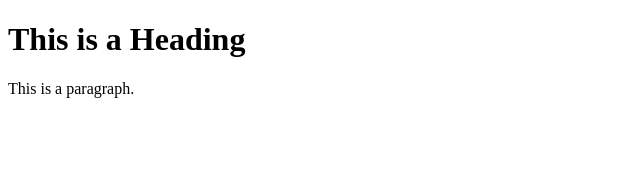
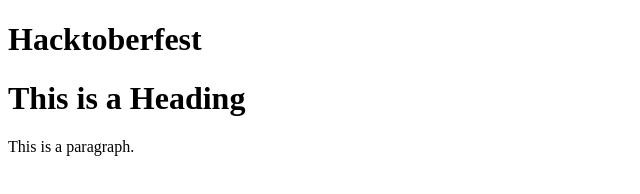
Before and after one commit to kumargoverdhan/html, a plain HTML site: page main.html in a window 1280 px wide. Shown: the whole page, without its empty margins (0-640 px from the left). Drawn offline with Linux system fonts and the light colour scheme.

Commit message:
Update main.html
adding the hacktoberfest heading

```diff
--- a/main.html
+++ b/main.html
@@ -4,7 +4,7 @@
 <title>Page Title</title>
 </head>
 <body>
-
+ <h1>Hacktoberfest</h1>
 <h1>This is a Heading</h1>
 <p>This is a paragraph.</p>
 
```
